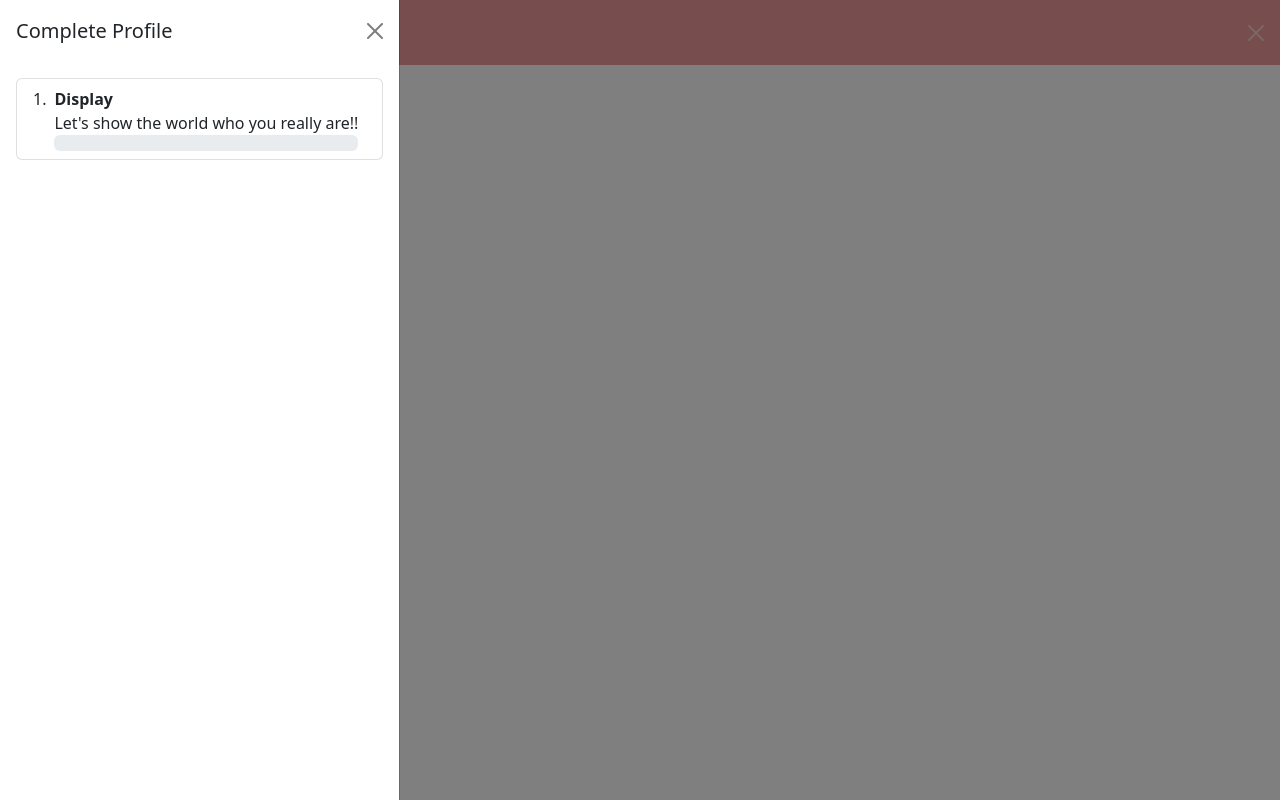
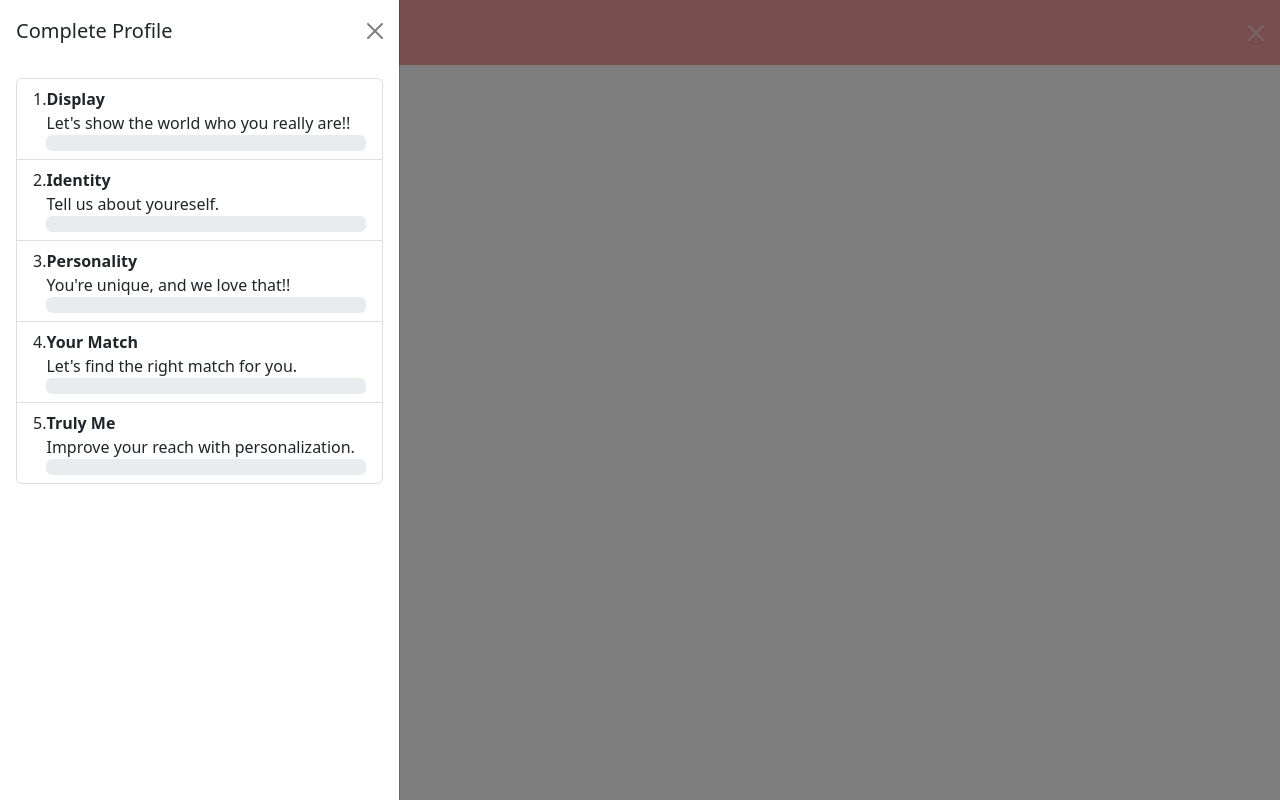
Before and after one commit to jalenpaul/SyndeoWebsite, a website with bundled scripts: page HTML/CompleteProfile.html in a window 1280 px wide. Both pictures are taken after a click on the button 30 px from the left and 32 px from the top of the page. Built offline with nearby package versions, Linux system fonts and the light colour scheme; files whose address does not match are found by name.

Commit message:
fixing complete profile

```diff
--- a/HTML/CompleteProfile.html
+++ b/HTML/CompleteProfile.html
@@ -35,15 +35,57 @@
         </div>
         <div class="offcanvas-body">
             <ol id="ol_CP_OC_map" class="list-group list-group-numbered">
+
                 <li class="list-group-item d-flex justify-content-between align-items-start">
-                    <div class="ms-2 me-auto">
+                    <div class="w-100">
                         <div class="fw-bold">Display</div>
                         Let's show the world who you really are!!
+                        <div class="progress">
+                            <div id="div_CP_OC_displayProgress" class="progress-bar" role="progressbar" aria-label="Basic example" aria-valuenow="0" aria-valuemin="0" aria-valuemax="100"></div>
+                        </div>
+                    </div>
+                </li>
+
+                <li class="list-group-item d-flex justify-content-between align-items-start">
+                    <div class="w-100">
+                        <div class="fw-bold">Identity</div>
+                        Tell us about youreself.
                         <div class="progress">
                             <div class="progress-bar" role="progressbar" aria-label="Basic example" aria-valuenow="0" aria-valuemin="0" aria-valuemax="100"></div>
                         </div>
                     </div>
                 </li>
+
+                <li class="list-group-item d-flex justify-content-between align-items-start">
+                    <div class="w-100">
+                        <div class="fw-bold">Personality</div>
+                        You're unique, and we love that!!
+                        <div class="progress">
+                            <div class="progress-bar" role="progressbar" aria-label="Basic example" aria-valuenow="0" aria-valuemin="0" aria-valuemax="100"></div>
+                        </div>
+                    </div>
+                </li>
+
+                <li class="list-group-item d-flex justify-content-between align-items-start">
+                    <div class="w-100">
+                        <div class="fw-bold">Your Match</div>
+                        Let's find the right match for you.
+                        <div class="progress">
+                            <div class="progress-bar" role="progressbar" aria-label="Basic example" aria-valuenow="0" aria-valuemin="0" aria-valuemax="100"></div>
+                        </div>
+                    </div>
+                </li>
+
+                <li class="list-group-item d-flex justify-content-between align-items-start">
+                    <div class="w-100">
+                        <div class="fw-bold">Truly Me</div>
+                        Improve your reach with personalization.
+                        <div class="progress">
+                            <div class="progress-bar" role="progressbar" aria-label="Basic example" aria-valuenow="0" aria-valuemin="0" aria-valuemax="100"></div>
+                        </div>
+                    </div>
+                </li>
+
             </ol>
         </div>
     </div>
@@ -68,6 +110,7 @@
             </div>
         </div>
 
+        <script text="text/javascript" src="/SyndeoWebsite/JS/CompleteProfile.js" type="module"></script>
         <script src="https://cdn.jsdelivr.net/npm/bootstrap@5.2.3/dist/js/bootstrap.bundle.min.js" integrity="sha384-kenU1KFdBIe4zVF0s0G1M5b4hcpxyD9F7jL+jjXkk+Q2h455rYXK/7HAuoJl+0I4" crossorigin="anonymous"></script>
 </body>
 
```
Also changed, not shown: HTML/CompleteProfileItems/CPCarouselCover.html (+1 -0 lines), HTML/CompleteProfileItems/CPCarouselDisplay.html (renamed from HTML/CompleteProfileItems/CPCarouselItem.html, +1 -0 lines).
